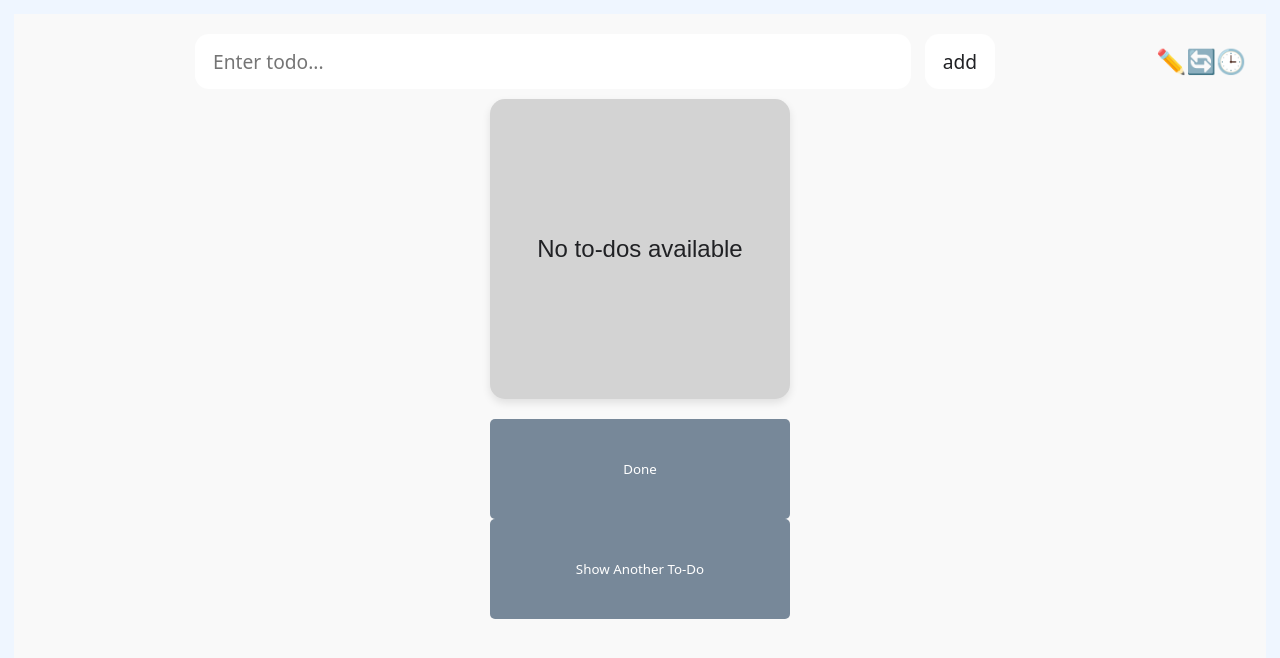
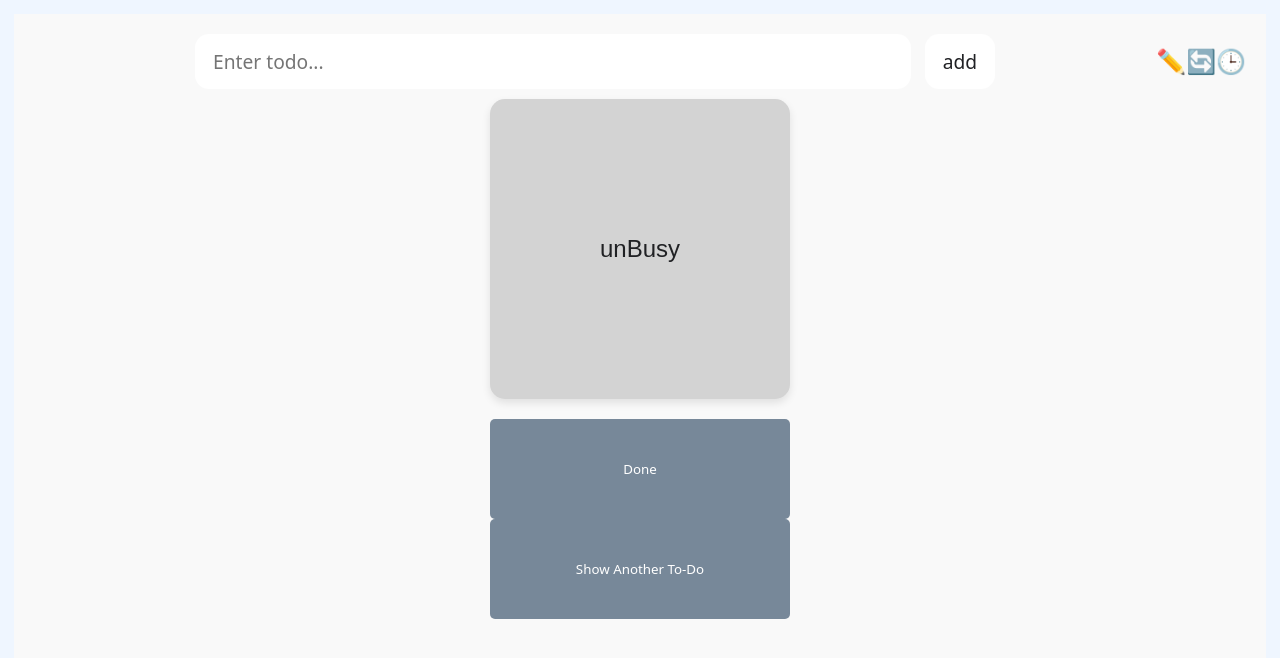
Before and after one commit to lucasmclaughlin/simpledos, a React (Vite) app: page / in a window 1280 px wide. Shown: the top 658 px of the page. Built offline with nearby package versions, Linux system fonts and the light colour scheme; a web font is replaced by a local one.

Commit message:
changed default empty text to unbusy

```diff
--- a/src/App.jsx
+++ b/src/App.jsx
@@ -161,7 +161,7 @@ function App() {
       {view === 'random' && (
         <div className="random-todo-container slide-in">
           <div className="todo-card">
-            {currentTodo ? <p>{currentTodo}</p> : <p>No to-dos available</p>}
+            {currentTodo ? <p>{currentTodo}</p> : <p>unBusy</p>}
           </div>
           <button onClick={() => handleDoneTodo(currentTodoIndex, returnTime)} className="done-button">
             Done
```
